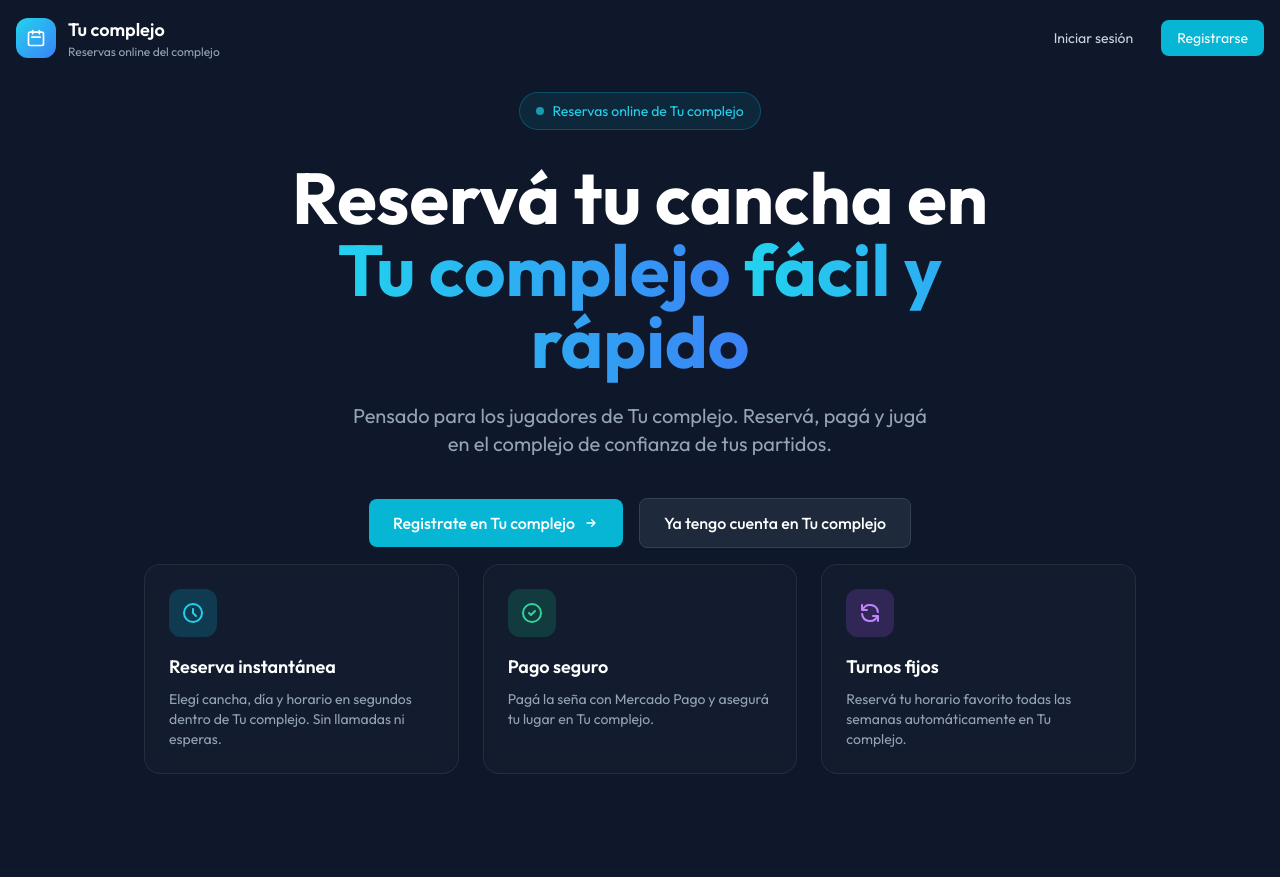
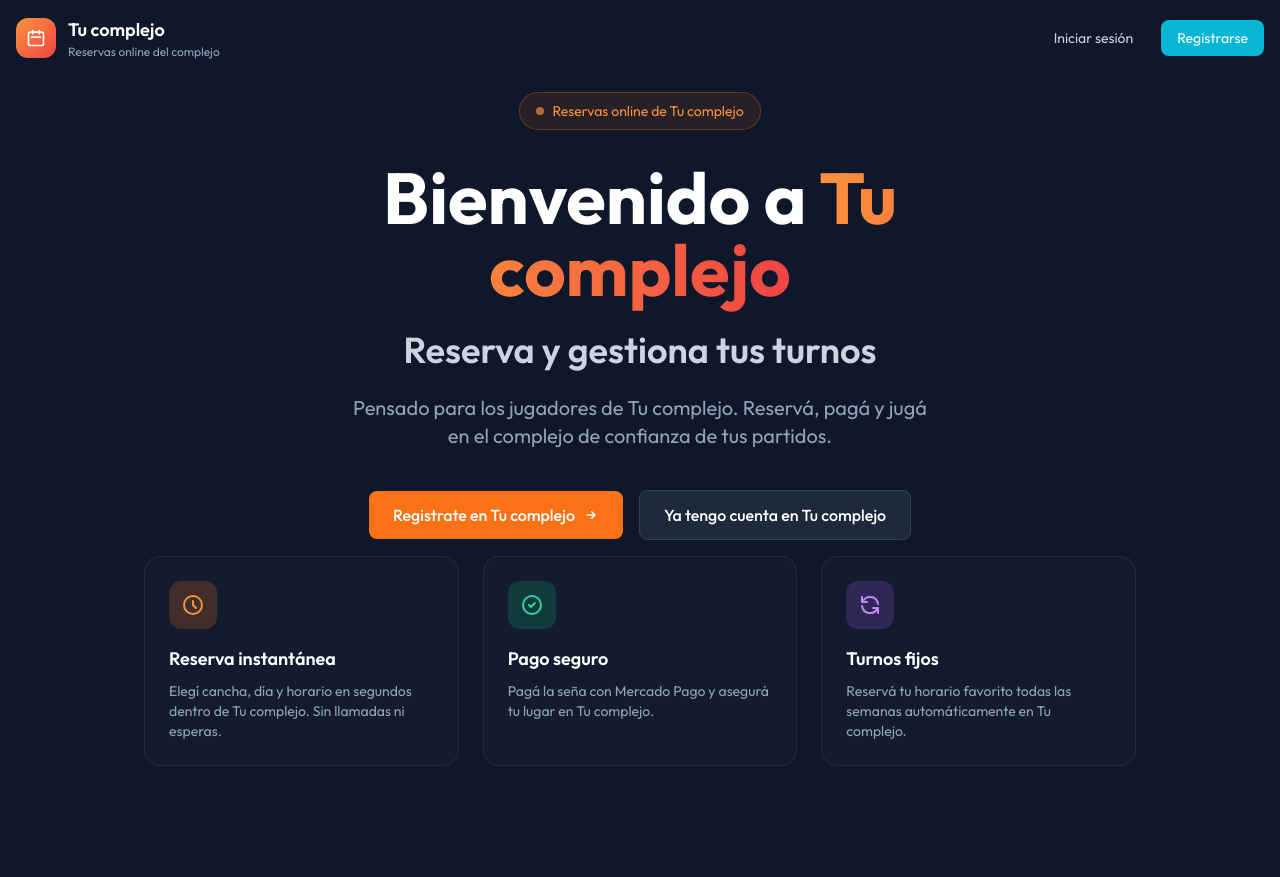
Before and after one commit to Laureano11/proyect-holanda, a Django app: page / in a window 1280 px wide. Shown: the top 877 px of the page. Run offline with Django 5.2, Linux system fonts and the light colour scheme; data that the repository does not hold is empty; some libraries are stand-ins or nearby versions.

Commit message:
Fixes
Home mejorado, whatsapp, instagram y ubicacion

```diff
--- /dev/null
+++ b/fix_migrations.sql
@@ -0,0 +1,6 @@
+-- Eliminar el registro de la migración de merge que ya no existe
+DELETE FROM django_migrations
+WHERE app = 'core' AND name = '0007_merge_20251228_1114';
+
+-- Verificar las migraciones restantes de core
+SELECT * FROM django_migrations WHERE app = 'core' ORDER BY id;
--- a/templates/home.html
+++ b/templates/home.html
@@ -9,7 +9,7 @@
     <nav class="p-4">
         <div class="max-w-7xl mx-auto flex items-center justify-between">
             <div class="flex items-center gap-3">
-                <div class="w-10 h-10 rounded-xl bg-gradient-to-br from-cyan-400 to-blue-500 flex items-center justify-center">
+                <div class="w-10 h-10 rounded-xl bg-gradient-to-br from-orange-400 to-red-500 flex items-center justify-center">
                     <svg class="w-5 h-5 text-white" fill="none" stroke="currentColor" viewBox="0 0 24 24">
                         <path stroke-linecap="round" stroke-linejoin="round" stroke-width="2" d="M8 7V3m8 4V3m-9 8h10M5 21h14a2 2 0 002-2V7a2 2 0 00-2-2H5a2 2 0 00-2 2v12a2 2 0 002 2z"/>
                     </svg>
@@ -44,21 +44,21 @@
     <main class="flex-1 flex items-center justify-center p-4">
         <div class="text-center max-w-3xl mx-auto">
             <!-- Badge -->
-            <div class="inline-flex items-center gap-2 px-4 py-2 rounded-full bg-cyan-500/10 border border-cyan-500/30 text-cyan-400 text-sm mb-8">
-                <span class="w-2 h-2 bg-cyan-400 rounded-full animate-pulse"></span>
+            <div class="inline-flex items-center gap-2 px-4 py-2 rounded-full bg-orange-500/10 border border-orange-500/30 text-orange-400 text-sm mb-8">
+                <span class="w-2 h-2 bg-orange-400 rounded-full animate-pulse"></span>
                 Reservas online de {{ nombre_complejo }}
             </div>
 
             <!-- Title -->
             <h1 class="text-5xl md:text-7xl font-bold text-white mb-6 leading-tight">
-                Reservá tu cancha en
-                <span class="bg-gradient-to-r from-cyan-400 to-blue-500 bg-clip-text text-transparent">
+                Bienvenido a
+                <span class="bg-gradient-to-r from-orange-400 to-red-500 bg-clip-text text-transparent">
                     {{ nombre_complejo }}
                 </span>
-                <span class="bg-gradient-to-r from-cyan-400 to-blue-500 bg-clip-text text-transparent">
-                    fácil y rápido
-                </span>
             </h1>
+            <h2 class="text-3xl md:text-4xl font-semibold text-slate-300 mb-6">
+                Reserva y gestiona tus turnos
+            </h2>
 
             <!-- Subtitle -->
             <p class="text-xl text-slate-400 mb-10 max-w-xl mx-auto">
@@ -69,14 +69,14 @@
             <!-- CTA Buttons -->
             <div class="flex flex-col sm:flex-row items-center justify-center gap-4">
                 {% if user.is_authenticated %}
-                <a href="{% url 'dashboard' %}" class="px-6 py-3 bg-cyan-500 text-white font-medium rounded-lg hover:bg-cyan-600 transition flex items-center gap-2">
+                <a href="{% url 'dashboard' %}" class="px-6 py-3 bg-orange-500 text-white font-medium rounded-lg hover:bg-orange-600 transition flex items-center gap-2">
                     Ir al Dashboard de {{ nombre_complejo }}
                     <svg class="w-4 h-4" fill="none" stroke="currentColor" viewBox="0 0 24 24">
                         <path stroke-linecap="round" stroke-linejoin="round" stroke-width="2" d="M13 7l5 5m0 0l-5 5m5-5H6"/>
                     </svg>
                 </a>
                 {% else %}
-                <a href="{% url 'register' %}" class="px-6 py-3 bg-cyan-500 text-white font-medium rounded-lg hover:bg-cyan-600 transition flex items-center gap-2">
+                <a href="{% url 'register' %}" class="px-6 py-3 bg-orange-500 text-white font-medium rounded-lg hover:bg-orange-600 transition flex items-center gap-2">
                     Registrate en {{ nombre_complejo }}
                     <svg class="w-4 h-4" fill="none" stroke="currentColor" viewBox="0 0 24 24">
                         <path stroke-linecap="round" stroke-linejoin="round" stroke-width="2" d="M13 7l5 5m0 0l-5 5m5-5H6"/>
@@ -89,30 +89,61 @@
             </div>
 
             {% if complejo_actual %}
-            <div class="mt-10 flex flex-col sm:flex-row items-center justify-center gap-4">
+            <div class="mt-10 flex flex-col sm:flex-row items-center justify-center gap-4 flex-wrap">
+                <!-- Ubicación -->
                 <div class="bg-slate-800/40 border border-slate-700/60 rounded-2xl px-5 py-4 flex items-center gap-3 w-full sm:w-auto">
-                    <div class="w-10 h-10 rounded-xl bg-cyan-500/20 flex items-center justify-center">
-                        <svg class="w-5 h-5 text-cyan-400" fill="none" stroke="currentColor" viewBox="0 0 24 24">
-                            <path stroke-linecap="round" stroke-linejoin="round" stroke-width="2" d="M17.657 16.657L13.414 12l4.243-4.243m-11.314 8.486L10.586 12 6.343 7.757"/>
-                        </svg>
+                    <div class="w-10 h-10 rounded-xl bg-cyan-500/20 flex items-center justify-center text-2xl">
+                        📍
                     </div>
                     <div class="text-left">
                         <p class="text-xs uppercase text-slate-400 tracking-wide">Ubicación</p>
                         <p class="text-white font-semibold">{{ complejo_actual.direccion }}</p>
                     </div>
                 </div>
+
+                <!-- Teléfono -->
                 {% if complejo_actual.telefono %}
-                <div class="bg-slate-800/40 border border-slate-700/60 rounded-2xl px-5 py-4 flex items-center gap-3 w-full sm:w-auto">
+                <a href="https://wa.me/549{{ complejo_actual.telefono }}" target="_blank" class="bg-slate-800/40 border border-slate-700/60 rounded-2xl px-5 py-4 flex items-center gap-3 w-full sm:w-auto hover:bg-slate-800/60 transition-colors">
                     <div class="w-10 h-10 rounded-xl bg-emerald-500/20 flex items-center justify-center">
-                        <svg class="w-5 h-5 text-emerald-400" fill="none" stroke="currentColor" viewBox="0 0 24 24">
-                            <path stroke-linecap="round" stroke-linejoin="round" stroke-width="2" d="M3 5a2 2 0 012-2h2.28a1 1 0 01.948.684l1.498 4.493a1 1 0 01-.502 1.21l-1.518.759a11.042 11.042 0 005.516 5.516l.759-1.518a1 1 0 011.21-.502l4.493 1.498a1 1 0 01.684.949V19a2 2 0 01-2 2h-1C9.82 21 3 14.18 3 6V5z"/>
+                        <svg class="w-5 h-5 text-emerald-400" fill="currentColor" viewBox="0 0 24 24">
+                            <path d="M17.472 14.382c-.297-.149-1.758-.867-2.03-.967-.273-.099-.471-.148-.67.15-.197.297-.767.966-.94 1.164-.173.199-.347.223-.644.075-.297-.15-1.255-.463-2.39-1.475-.883-.788-1.48-1.761-1.653-2.059-.173-.297-.018-.458.13-.606.134-.133.298-.347.446-.52.149-.174.198-.298.298-.497.099-.198.05-.371-.025-.52-.075-.149-.669-1.612-.916-2.207-.242-.579-.487-.5-.669-.51-.173-.008-.371-.01-.57-.01-.198 0-.52.074-.792.372-.272.297-1.04 1.016-1.04 2.479 0 1.462 1.065 2.875 1.213 3.074.149.198 2.096 3.2 5.077 4.487.709.306 1.262.489 1.694.625.712.227 1.36.195 1.871.118.571-.085 1.758-.719 2.006-1.413.248-.694.248-1.289.173-1.413-.074-.124-.272-.198-.57-.347m-5.421 7.403h-.004a9.87 9.87 0 01-5.031-1.378l-.361-.214-3.741.982.998-3.648-.235-.374a9.86 9.86 0 01-1.51-5.26c.001-5.45 4.436-9.884 9.888-9.884 2.64 0 5.122 1.03 6.988 2.898a9.825 9.825 0 012.893 6.994c-.003 5.45-4.437 9.884-9.885 9.884m8.413-18.297A11.815 11.815 0 0012.05 0C5.495 0 .16 5.335.157 11.892c0 2.096.547 4.142 1.588 5.945L.057 24l6.305-1.654a11.882 11.882 0 005.683 1.448h.005c6.554 0 11.89-5.335 11.893-11.893a11.821 11.821 0 00-3.48-8.413Z"/>
                         </svg>
                     </div>
                     <div class="text-left">
-                        <p class="text-xs uppercase text-slate-400 tracking-wide">Contacto</p>
+                        <p class="text-xs uppercase text-slate-400 tracking-wide">WhatsApp</p>
                         <p class="text-white font-semibold">{{ complejo_actual.telefono }}</p>
                     </div>
-                </div>
+                </a>
+                {% endif %}
+
+                <!-- Instagram -->
+                {% if complejo_actual.instagram %}
+                <a href="https://instagram.com/{{ complejo_actual.instagram }}" target="_blank" class="bg-slate-800/40 border border-slate-700/60 rounded-2xl px-5 py-4 flex items-center gap-3 w-full sm:w-auto hover:bg-slate-800/60 transition-colors">
+                    <div class="w-10 h-10 rounded-xl bg-pink-500/20 flex items-center justify-center">
+                        <svg class="w-5 h-5 text-pink-400" fill="currentColor" viewBox="0 0 24 24">
+                            <path d="M12 2.163c3.204 0 3.584.012 4.85.07 3.252.148 4.771 1.691 4.919 4.919.058 1.265.069 1.645.069 4.849 0 3.205-.012 3.584-.069 4.849-.149 3.225-1.664 4.771-4.919 4.919-1.266.058-1.644.07-4.85.07-3.204 0-3.584-.012-4.849-.07-3.26-.149-4.771-1.699-4.919-4.92-.058-1.265-.07-1.644-.07-4.849 0-3.204.013-3.583.07-4.849.149-3.227 1.664-4.771 4.919-4.919 1.266-.057 1.645-.069 4.849-.069zm0-2.163c-3.259 0-3.667.014-4.947.072-4.358.2-6.78 2.618-6.98 6.98-.059 1.281-.073 1.689-.073 4.948 0 3.259.014 3.668.072 4.948.2 4.358 2.618 6.78 6.98 6.98 1.281.058 1.689.072 4.948.072 3.259 0 3.668-.014 4.948-.072 4.354-.2 6.782-2.618 6.979-6.98.059-1.28.073-1.689.073-4.948 0-3.259-.014-3.667-.072-4.947-.196-4.354-2.617-6.78-6.979-6.98-1.281-.059-1.69-.073-4.949-.073zm0 5.838c-3.403 0-6.162 2.759-6.162 6.162s2.759 6.163 6.162 6.163 6.162-2.759 6.162-6.163c0-3.403-2.759-6.162-6.162-6.162zm0 10.162c-2.209 0-4-1.79-4-4 0-2.209 1.791-4 4-4s4 1.791 4 4c0 2.21-1.791 4-4 4zm6.406-11.845c-.796 0-1.441.645-1.441 1.44s.645 1.44 1.441 1.44c.795 0 1.439-.645 1.439-1.44s-.644-1.44-1.439-1.44z"/>
+                        </svg>
+                    </div>
+                    <div class="text-left">
+                        <p class="text-xs uppercase text-slate-400 tracking-wide">Instagram</p>
+                        <p class="text-white font-semibold">@{{ complejo_actual.instagram }}</p>
+                    </div>
+                </a>
+                {% endif %}
+
+                <!-- X (Twitter) -->
+                {% if complejo_actual.twitter_x %}
+                <a href="https://x.com/{{ complejo_actual.twitter_x }}" target="_blank" class="bg-slate-800/40 border border-slate-700/60 rounded-2xl px-5 py-4 flex items-center gap-3 w-full sm:w-auto hover:bg-slate-800/60 transition-colors">
+                    <div class="w-10 h-10 rounded-xl bg-slate-500/20 flex items-center justify-center">
+                        <svg class="w-5 h-5 text-slate-300" fill="currentColor" viewBox="0 0 24 24">
+                            <path d="M18.244 2.25h3.308l-7.227 8.26 8.502 11.24H16.17l-5.214-6.817L4.99 21.75H1.68l7.73-8.835L1.254 2.25H8.08l4.713 6.231zm-1.161 17.52h1.833L7.084 4.126H5.117z"/>
+                        </svg>
+                    </div>
+                    <div class="text-left">
+                        <p class="text-xs uppercase text-slate-400 tracking-wide">X (Twitter)</p>
+                        <p class="text-white font-semibold">@{{ complejo_actual.twitter_x }}</p>
+                    </div>
+                </a>
                 {% endif %}
             </div>
             {% endif %}
@@ -123,8 +154,8 @@
     <div class="max-w-5xl mx-auto px-4 pb-16">
         <div class="grid grid-cols-1 md:grid-cols-3 gap-6">
             <div class="bg-slate-800/30 backdrop-blur rounded-2xl p-6 border border-slate-700/50">
-                <div class="w-12 h-12 bg-cyan-500/20 rounded-xl flex items-center justify-center mb-4">
-                    <svg class="w-6 h-6 text-cyan-400" fill="none" stroke="currentColor" viewBox="0 0 24 24">
+                <div class="w-12 h-12 bg-orange-500/20 rounded-xl flex items-center justify-center mb-4">
+                    <svg class="w-6 h-6 text-orange-400" fill="none" stroke="currentColor" viewBox="0 0 24 24">
                         <path stroke-linecap="round" stroke-linejoin="round" stroke-width="2" d="M12 8v4l3 3m6-3a9 9 0 11-18 0 9 9 0 0118 0z"/>
                     </svg>
                 </div>
```
Also changed, not shown: core/admin.py (+16 -0 lines), core/models.py (+20 -0 lines), core/migrations/0006_complejo_direccion_detallada_complejo_instagram_and_more.py (added).
